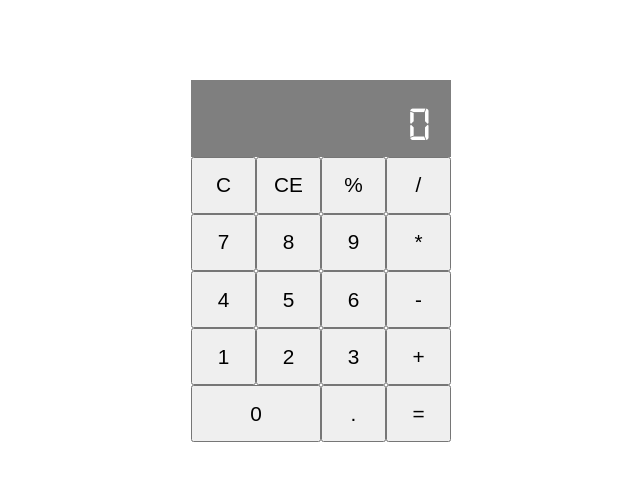
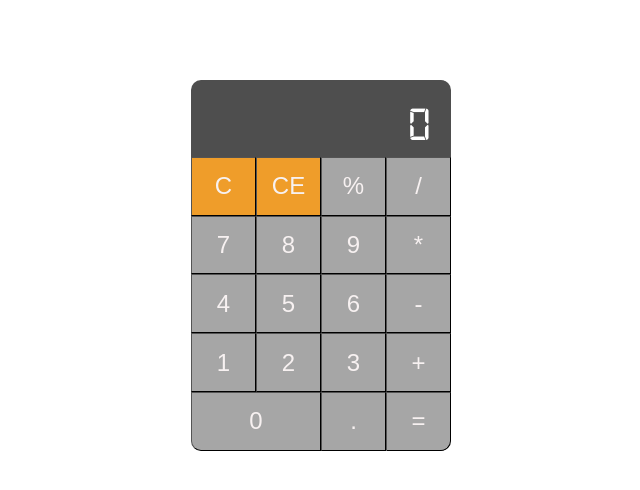
Before and after one commit to umud85/react-calculator, a React (Create React App) app: page / in a window 1280 px wide. Shown: the top 490 px of the page, without its empty margins (319-959 px from the left). Built offline with nearby package versions, Linux system fonts and the light colour scheme.

Commit message:
Add styles

```diff
--- a/src/components/Buttons.js
+++ b/src/components/Buttons.js
@@ -4,25 +4,15 @@ import styles from '../styles/Buttons.module.css';
 const Buttons = (props) => {
   return <div className={styles['keyboard']}>
     {props.buttons.map((el, ind) => {
-      return el === "0" ? (
-        <button
-          key={el}
-          className={styles["span-2"]}
-          onClick={() => props.handleClick(el)}
-          value={el}
+      return <button
+        key={el}
+        onClick={() => props.handleClick(el)}
+        value={el}
         >
-          {el}
+        {el}
         </button>
-      ) : (
-        <button
-          key={el}
-          onClick={() => props.handleClick(el)}
-          value={el}
-        >
-          {el}
-        </button>
-      );
-    })}
+    })
+    }
   </div>
 }
 
--- a/src/styles/App.css
+++ b/src/styles/App.css
@@ -6,10 +6,11 @@
 .App {
   width: 260px;
   margin: 5em auto;
-  border-radius: 20px;
 }
 
 .display {
+  border-top-left-radius: 10px;
+  border-top-right-radius: 10px;
   box-sizing: border-box;
   overflow: hidden;
   padding: 0.3em;
@@ -19,6 +20,6 @@
   line-height: 100%;
   letter-spacing: 6px;
   text-align: right;
-  background-color: rgba(0, 0, 0, 0.5);
+  background-color: rgba(0, 0, 0, 0.695);
   color: white;
 }
--- a/src/styles/Buttons.module.css
+++ b/src/styles/Buttons.module.css
@@ -1,17 +1,26 @@
 .keyboard {
+  border-bottom-left-radius: 10px;
   display: grid;
   grid-template-columns: repeat(4, 1fr);
 }
 
 button {
-  padding: 0.7em;
-  font-size: 1.3rem;
+  border-width: 0.5px;
+  padding: 0.6em;
+  font-size: 1.5rem;
+  color: rgb(247, 241, 241);
+  background-color: rgba(155, 155, 155, 0.889);
 }
-
-button:hover {
-  background-color: gray;
+button:nth-child(17) {
+  grid-column: span 2;
+  border-bottom-left-radius: 10px;
 }
-
-.span-2 {
-  grid-column: span 2;
+button:first-child, button:nth-child(2) {
+  background-color: rgb(239, 157, 42);
 }
+button:last-child {
+  border-bottom-right-radius: 10px;
+}
+button:active {
+  background-color: rgb(155, 155, 155);
+}
```
